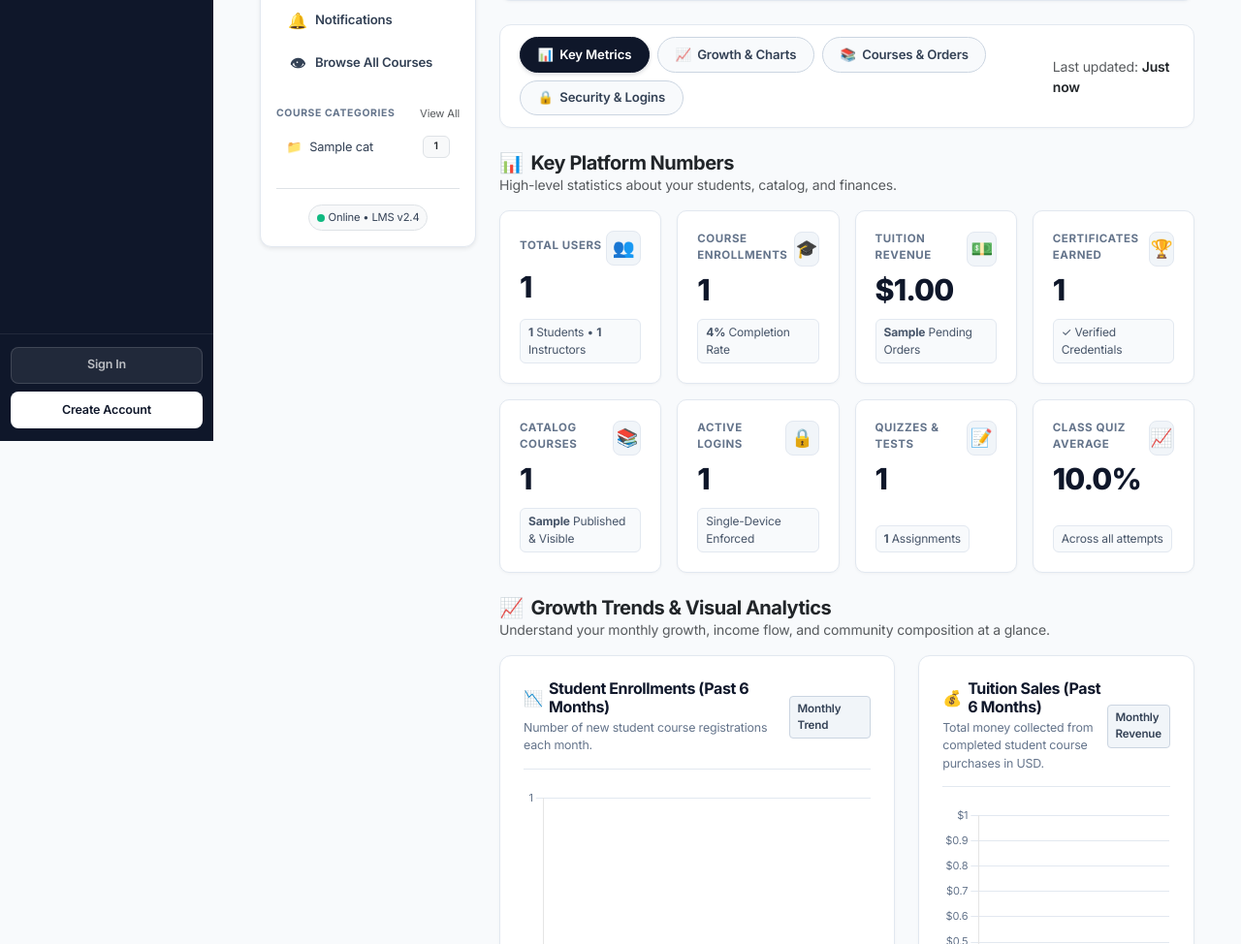
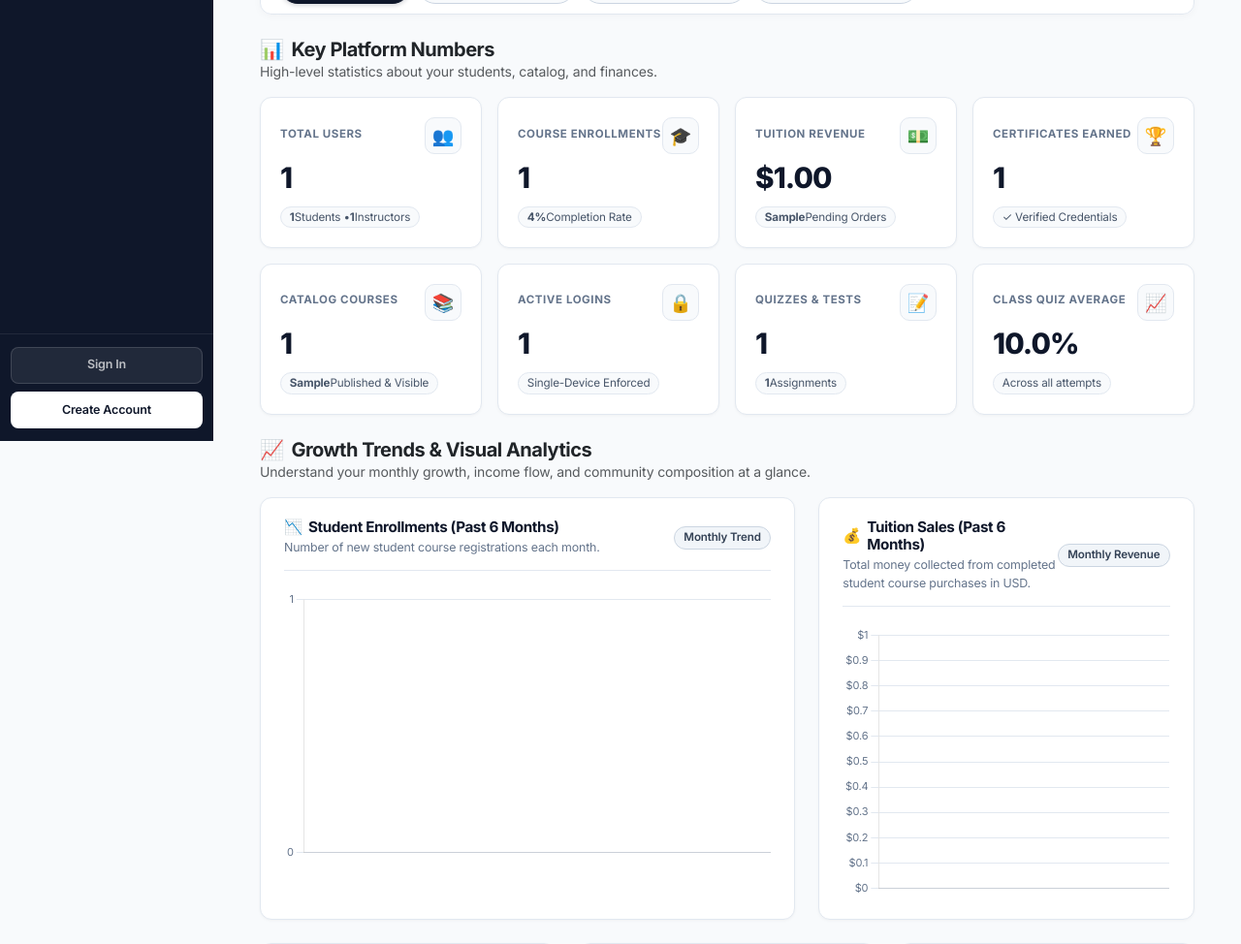
Before and after one commit to Nusratjhuma2/learning_management_system_-LMS-, a Django app: template templates/dashboard/admin_dashboard.html in a window 1280 px wide. Shown: the part 345-1319 px from the top of the page at 97% size. Run offline with Django 5.2, Linux system fonts and the light colour scheme; the template is opened without the code that fills it: most values are stand-ins (such as "Sample title", 1, 10 or a date in 2020); grey boxes marked "Sample" are stand-in pictures; a map, chart or similar area stays blank.

Commit message:
template update

```diff
--- a/templates/dashboard/admin_dashboard.html
+++ b/templates/dashboard/admin_dashboard.html
@@ -77,7 +77,7 @@
     .gw-stat-card {
         background: #ffffff !important;
         border: 1px solid #e2e8f0 !important;
-        border-radius: 10px !important;
+        border-radius: 12px !important;
         padding: 1.25rem !important;
         box-shadow: 0 1px 3px rgba(0, 0, 0, 0.04) !important;
         height: 100% !important;
@@ -88,7 +88,7 @@
     }
     .gw-stat-card:hover {
         transform: translateY(-2px) !important;
-        box-shadow: 0 6px 12px -2px rgba(15, 23, 42, 0.08) !important;
+        box-shadow: 0 6px 14px -2px rgba(15, 23, 42, 0.08) !important;
         border-color: #cbd5e1 !important;
     }
     .gw-stat-label {
@@ -98,35 +98,43 @@
         letter-spacing: 0.05em !important;
         color: #64748b !important;
         margin-bottom: 0.25rem !important;
+        white-space: nowrap !important;
     }
     .gw-stat-icon-wrap {
-        width: 36px !important;
-        height: 36px !important;
-        border-radius: 8px !important;
-        background-color: #f1f5f9 !important;
+        width: 38px !important;
+        height: 38px !important;
+        min-width: 38px !important;
+        min-height: 38px !important;
+        flex-shrink: 0 !important;
+        border-radius: 10px !important;
+        background-color: #f8fafc !important;
         border: 1px solid #e2e8f0 !important;
         display: inline-flex !important;
         align-items: center !important;
         justify-content: center !important;
         font-size: 1.15rem !important;
+        line-height: 1 !important;
         color: #0f172a !important;
     }
     .gw-stat-value {
-        font-size: 1.9rem !important;
+        font-size: 1.85rem !important;
         font-weight: 800 !important;
         color: #0f172a !important;
         letter-spacing: -0.03em !important;
-        line-height: 1.1 !important;
+        line-height: 1.15 !important;
         margin: 0.4rem 0 !important;
     }
     .gw-stat-subtext {
-        font-size: 0.75rem !important;
+        font-size: 0.73rem !important;
         color: #475569 !important;
         background-color: #f8fafc !important;
         border: 1px solid #e2e8f0 !important;
-        border-radius: 6px !important;
-        padding: 0.25rem 0.5rem !important;
-        display: inline-block !important;
+        border-radius: 20px !important;
+        padding: 0.2rem 0.55rem !important;
+        display: inline-flex !important;
+        align-items: center !important;
+        white-space: nowrap !important;
+        line-height: 1.2 !important;
         margin-top: 0.4rem !important;
     }
 
@@ -136,8 +144,12 @@
         border: 1px solid #e2e8f0 !important;
         border-radius: 12px !important;
         box-shadow: 0 1px 3px rgba(0, 0, 0, 0.04) !important;
-        padding: 1.5rem !important;
+        padding: 1.35rem 1.5rem !important;
         height: 100% !important;
+        transition: box-shadow 0.15s ease !important;
+    }
+    .gw-card:hover {
+        box-shadow: 0 4px 12px rgba(15, 23, 42, 0.06) !important;
     }
     .gw-card-header {
         display: flex !important;
@@ -150,7 +162,7 @@
     .gw-card-header h3, .gw-card-header h5, .gw-card-header h6 {
         color: #0f172a !important;
         font-weight: 700 !important;
-        font-size: 1rem !important;
+        font-size: 0.95rem !important;
         margin-bottom: 0 !important;
         display: flex !important;
         align-items: center !important;
@@ -188,6 +200,7 @@
         letter-spacing: 0.04em !important;
         border-bottom: 1px solid #cbd5e1 !important;
         padding: 0.65rem 0.85rem !important;
+        white-space: nowrap !important;
     }
     .table-gw tbody td {
         padding: 0.75rem 0.85rem !important;
@@ -203,28 +216,46 @@
     .gw-badge-slate {
         background-color: #0f172a !important;
         color: #ffffff !important;
-        border-radius: 4px !important;
+        border-radius: 20px !important;
         font-weight: 600 !important;
         font-size: 0.725rem !important;
-        padding: 0.3rem 0.55rem !important;
+        padding: 0.28rem 0.65rem !important;
+        white-space: nowrap !important;
+        display: inline-flex !important;
+        align-items: center !important;
+        justify-content: center !important;
+        flex-shrink: 0 !important;
+        line-height: 1.2 !important;
     }
     .gw-badge-gray {
         background-color: #f1f5f9 !important;
         color: #334155 !important;
         border: 1px solid #cbd5e1 !important;
-        border-radius: 4px !important;
+        border-radius: 20px !important;
         font-weight: 600 !important;
         font-size: 0.725rem !important;
-        padding: 0.25rem 0.5rem !important;
+        padding: 0.25rem 0.6rem !important;
+        white-space: nowrap !important;
+        display: inline-flex !important;
+        align-items: center !important;
+        gap: 4px !important;
+        flex-shrink: 0 !important;
+        line-height: 1.2 !important;
     }
     .gw-badge-success {
-        background-color: #f1f5f9 !important;
-        color: #0f172a !important;
-        border: 1px solid #94a3b8 !important;
-        border-radius: 4px !important;
-        font-weight: 700 !important;
+        background-color: #ecfdf5 !important;
+        color: #065f46 !important;
+        border: 1px solid #a7f3d0 !important;
+        border-radius: 20px !important;
+        font-weight: 600 !important;
         font-size: 0.725rem !important;
-        padding: 0.25rem 0.5rem !important;
+        padding: 0.25rem 0.65rem !important;
+        white-space: nowrap !important;
+        display: inline-flex !important;
+        align-items: center !important;
+        gap: 4px !important;
+        line-height: 1.2 !important;
+        flex-shrink: 0 !important;
     }
 
     /* Live Telemetry Pulse Dot */
@@ -232,6 +263,9 @@
         display: inline-block !important;
         width: 8px !important;
         height: 8px !important;
+        min-width: 8px !important;
+        min-height: 8px !important;
+        flex-shrink: 0 !important;
         border-radius: 50% !important;
         background-color: #10b981 !important;
         box-shadow: 0 0 0 0 rgba(16, 185, 129, 0.7) !important;
@@ -245,18 +279,22 @@
 
     /* Course Ranking Circle */
     .gw-rank {
-        width: 26px !important;
-        height: 26px !important;
+        width: 32px !important;
+        height: 32px !important;
+        min-width: 32px !important;
+        min-height: 32px !important;
+        flex-shrink: 0 !important;
         border-radius: 50% !important;
         display: inline-flex !important;
         align-items: center !important;
         justify-content: center !important;
         font-weight: 700 !important;
-        font-size: 0.75rem !important;
+        font-size: 0.8rem !important;
+        line-height: 1 !important;
     }
     .gw-rank-1 { background-color: #0f172a !important; color: #ffffff !important; }
     .gw-rank-2 { background-color: #334155 !important; color: #ffffff !important; }
-    .gw-rank-3 { background-color: #64748b !important; color: #ffffff !important; }
+    .gw-rank-3 { background-color: #475569 !important; color: #ffffff !important; }
     .gw-rank-other { background-color: #e2e8f0 !important; color: #334155 !important; }
 
     /* Search Box */
@@ -278,19 +316,35 @@
 
     /* Section Smooth Scrolling */
     .section-anchor {
-        scroll-margin-top: 1.5rem;
+        scroll-margin-top: 4.5rem;
+    }
+
+    /* Navigation Pill Bar (Sticky) */
+    .gw-nav-wrap {
+        background: rgba(255, 255, 255, 0.95) !important;
+        backdrop-filter: blur(10px) !important;
+        border: 1px solid #e2e8f0 !important;
+        border-radius: 12px !important;
+        padding: 0.65rem 1.25rem !important;
+        box-shadow: 0 2px 8px rgba(0, 0, 0, 0.03) !important;
+        position: sticky !important;
+        top: 60px !important;
+        z-index: 1010 !important;
+    }
+
+    /* Course Rank Item Hover */
+    .course-rank-item {
+        transition: background-color 0.15s ease, border-color 0.15s ease;
+    }
+    .course-rank-item:hover {
+        background-color: #ffffff !important;
+        border-color: #cbd5e1 !important;
+        box-shadow: 0 2px 6px rgba(0, 0, 0, 0.03);
     }
 </style>
 
-<!-- Dashboard Layout Grid with Left Navigation Sidebar -->
-<div class="row g-4">
-    <!-- Left-Side Navigation Bar with Categories -->
-    <div class="col-lg-3 col-xl-3">
-        {% include 'dashboard/_sidebar.html' with active_page='admin_dashboard' %}
-    </div>
-
-    <!-- Main Admin Dashboard Workspace -->
-    <div class="col-lg-9 col-xl-9">
+<!-- Main Admin Dashboard Workspace (Full-Width Responsive Grid) -->
+<div class="admin-dashboard-container">
         <!-- =========================================================================
              EXECUTIVE HEADER BANNER (CRISP GRAY & WHITE PALETTE)
              ========================================================================= -->
@@ -688,19 +742,19 @@
 
                 <div class="d-flex flex-column gap-2">
                     {% for course in top_courses %}
-                        <div class="d-flex align-items-center justify-content-between p-3 bg-light rounded-3 border">
-                            <div class="d-flex align-items-center gap-3">
+                        <div class="d-flex align-items-center justify-content-between p-2.5 px-3 bg-light rounded-3 border course-rank-item" style="border-color:#e2e8f0!important;">
+                            <div class="d-flex align-items-center gap-3 overflow-hidden me-2" style="min-width:0;">
                                 <span class="gw-rank {% if forloop.counter == 1 %}gw-rank-1{% elif forloop.counter == 2 %}gw-rank-2{% elif forloop.counter == 3 %}gw-rank-3{% else %}gw-rank-other{% endif %}">
                                     {{ forloop.counter }}
                                 </span>
-                                <div>
-                                    <a href="{% url 'courses:course_detail' course.slug %}" class="fw-semibold text-dark text-decoration-none d-block">
-                                        {{ course.title|truncatechars:36 }}
+                                <div class="overflow-hidden" style="min-width:0;">
+                                    <a href="{% url 'courses:course_detail' course.slug %}" class="fw-semibold text-dark text-decoration-none text-truncate d-block" title="{{ course.title }}">
+                                        {{ course.title }}
                                     </a>
-                                    <small class="text-muted">Instructor: <strong>{{ course.instructor.username }}</strong> &bull; {{ course.formatted_price }}</small>
+                                    <small class="text-muted text-truncate d-block" style="font-size:0.75rem;">Instructor: <strong>{{ course.instructor.username }}</strong> &bull; {{ course.formatted_price }}</small>
                                 </div>
                             </div>
-                            <div class="text-end">
+                            <div class="text-end flex-shrink-0 ms-2">
                                 <span class="gw-badge-slate">
                                     {{ course.enrollment_count }} Student{{ course.enrollment_count|pluralize }}
                                 </span>
@@ -731,25 +785,27 @@
                     <table class="table table-gw align-middle mb-0">
                         <thead>
                             <tr>
-                                <th>Student</th>
-                                <th>Course</th>
-                                <th>Amount</th>
-                                <th>Status</th>
+                                <th style="width: 25%;">Student</th>
+                                <th style="width: 40%;">Course</th>
+                                <th style="width: 17%;">Amount</th>
+                                <th style="width: 18%;" class="text-end">Status</th>
                             </tr>
                         </thead>
                         <tbody>
                             {% for order in recent_orders %}
                                 <tr>
-                                    <td class="fw-semibold text-dark">{{ order.user.username }}</td>
-                                    <td class="text-muted">{{ order.course.title|truncatechars:20 }}</td>
-                                    <td class="fw-bold text-dark">${{ order.final_amount }}</td>
-                                    <td>
+                                    <td class="fw-semibold text-dark text-nowrap">{{ order.user.username }}</td>
+                                    <td class="text-muted">
+                                        <div class="text-truncate" style="max-width: 220px;" title="{{ order.course.title }}">{{ order.course.title }}</div>
+                                    </td>
+                                    <td class="fw-bold text-dark text-nowrap">${{ order.final_amount }}</td>
+                                    <td class="text-end text-nowrap">
                                         {% if order.status == 'completed' %}
                                             <span class="gw-badge-success">&check; Paid</span>
                                         {% elif order.status == 'pending' %}
                                             <span class="gw-badge-gray">&bull; Pending</span>
                                         {% elif order.status == 'failed' %}
-                                            <span class="badge bg-danger text-white">&times; Failed</span>
+                                            <span class="badge bg-danger text-white rounded-pill px-2 py-1">&times; Failed</span>
                                         {% else %}
                                             <span class="gw-badge-gray">{{ order.status|title }}</span>
                                         {% endif %}
@@ -1006,8 +1062,7 @@
         </div>
     </div>
 </div>
-    </div> <!-- /Main Admin Dashboard Workspace (col-lg-9) -->
-</div> <!-- /Dashboard Layout Grid (row) -->
+</div> <!-- /admin-dashboard-container -->
 
 <!-- Feedback Toast Notification -->
 <div class="position-fixed bottom-0 end-0 p-3" style="z-index: 1100">
```
Also changed, not shown: templates/dashboard/instructor_dashboard.html (+2 -9 lines).
